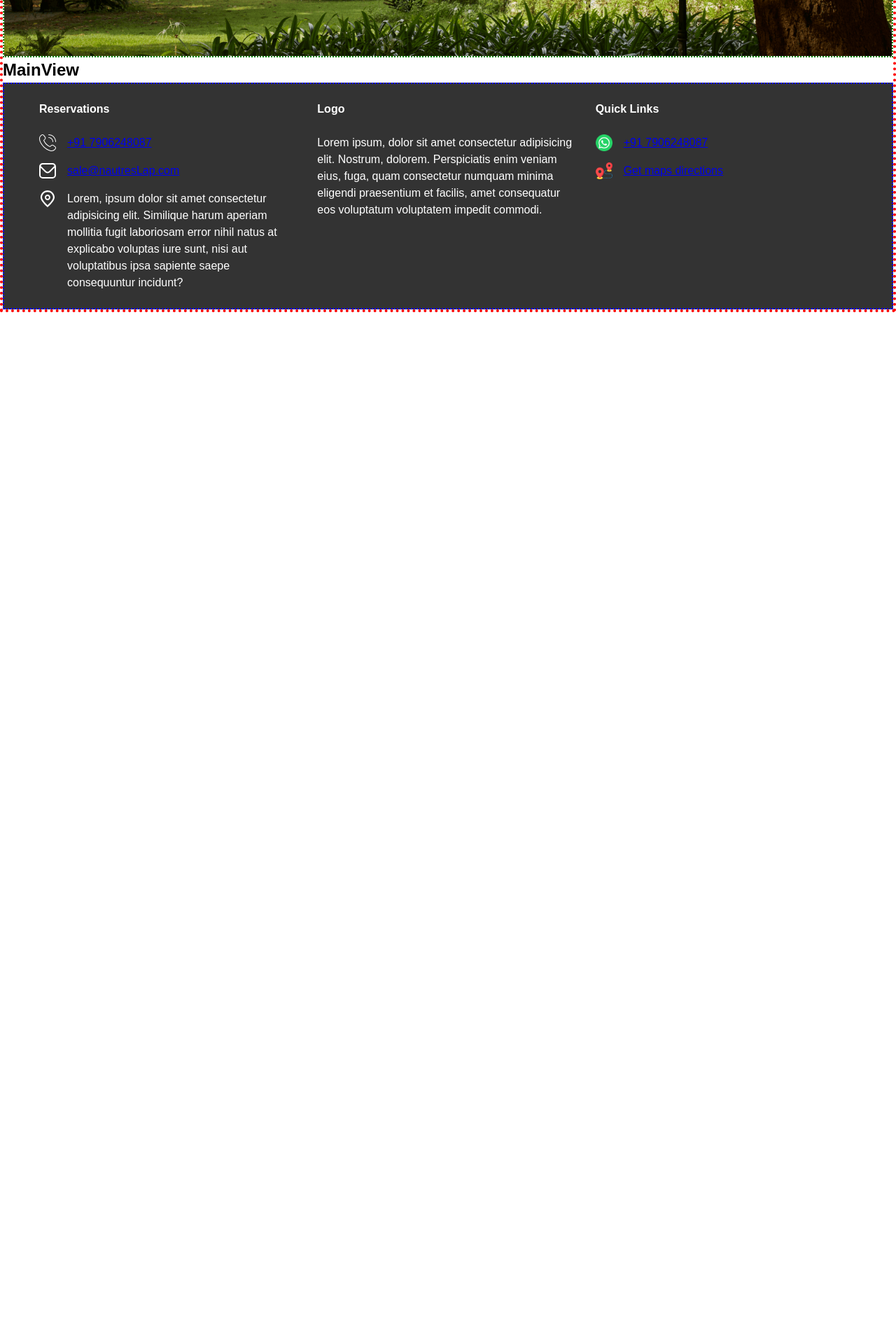
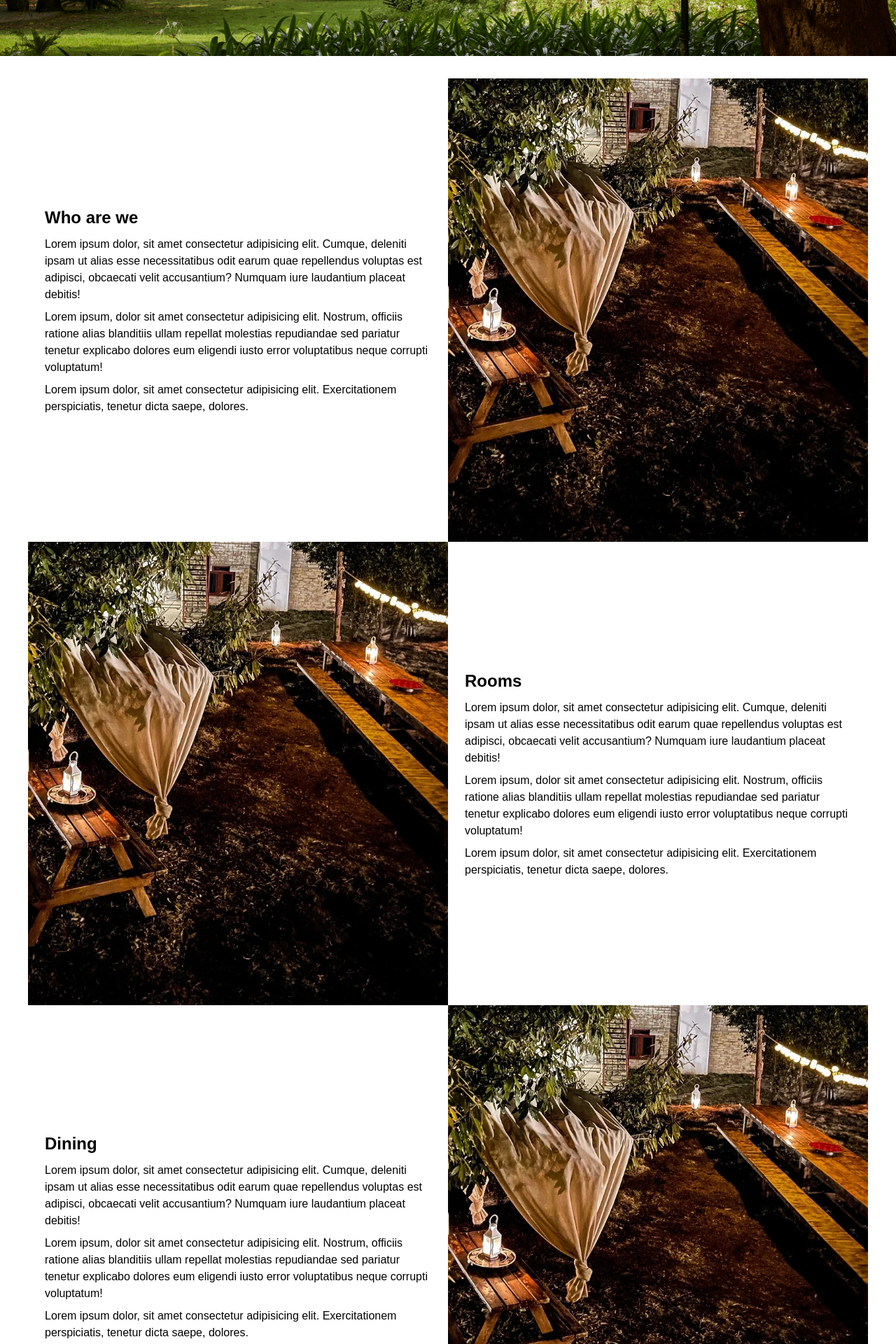
Before and after one commit to ayechico21/natures-lap, a React (Vite) app: page / in a window 1280 px wide. Shown: the part 520-2440 px from the top of the page at 70% size. Before the commit the page ends 966 px from the top, so only its background shows below. Built offline with nearby package versions, Linux system fonts and the light colour scheme.

Commit message:
basic home layout

```diff
--- a/src/App.jsx
+++ b/src/App.jsx
@@ -14,7 +14,9 @@ function App() {
 }
 
 const Wrapper = styled.div`
-  border: 4px dotted red;
+  display: flex;
+  flex-direction: column;
+  gap: 32px;
 `;
 
 export default App;
--- a/src/components/Footer.jsx
+++ b/src/components/Footer.jsx
@@ -51,7 +51,6 @@ function Footer() {
 }
 
 const Wrapper = styled.footer`
-  border: 2px dotted blue;
   background-color: hsl(0, 0%, 20%);
   color: hsl(0, 0%, 100%);
 `;
@@ -62,11 +61,16 @@ const FooterContentWrapper = styled.div`
   padding: 24px 16px;
   display: flex;
   gap: 24px;
+  color: hsl(0, 0%, 100%);
 
   & > * {
     display: flex;
     flex-direction: column;
     gap: 16px;
+  }
+
+  & a {
+    color: currentColor;
   }
 `;
 
--- a/src/components/Header.jsx
+++ b/src/components/Header.jsx
@@ -6,7 +6,7 @@ function Header() {
   console.log(url);
   return (
     <Wrapper>
-      <img src={url} alt="" />
+      <MainImage src={url} />
       <List>
         <ListItem>Home</ListItem>
         <ListItem>Rooms</ListItem>
@@ -19,32 +19,34 @@ function Header() {
 }
 
 const Wrapper = styled.header`
-  border: 2px dotted green;
   width: 100%;
 `;
 
+const MainImage = styled.img``;
+
 const List = styled.ul`
-  border: 2px dotted blue;
+  width: 100%;
   max-width: 1200px;
-
+  overflow: hidden;
   list-style: none;
   display: flex;
-  gap: 24px;
+  gap: 48px;
   padding: 8px 24px;
   position: absolute;
   top: 0;
   left: 50%;
   transform: translateX(-50%);
   color: white;
-  backdrop-filter: blur(1px);
+ /*  backdrop-filter: blur(1px); */
+ background-color: hsla(0, 0%, 0%, .3);
 `;
 
 const ListItem = styled.li`
   font-weight: 600;
+  font-size: 1.2rem;
 `;
 
 const LogoListItem = styled(ListItem)`
-  border: 2px dotted brown;
   margin: 0 auto;
 `;
 
--- a/src/components/MainView.jsx
+++ b/src/components/MainView.jsx
@@ -1,11 +1,109 @@
 import React from "react";
+import styled from "styled-components";
 
 function MainView() {
+  /* const url = new URL("/mainBg.png", import.meta.url).href; */
+  const url =
+    "/room1.webp";
   return (
-    <>
-      <h2>MainView</h2>
-    </>
+    <Wrapper>
+      <MainCard>
+        <InfoCard>
+          <h2>Who are we</h2>
+          <p>
+            Lorem ipsum dolor, sit amet consectetur adipisicing elit. Cumque,
+            deleniti ipsam ut alias esse necessitatibus odit earum quae
+            repellendus voluptas est adipisci, obcaecati velit accusantium?
+            Numquam iure laudantium placeat debitis!
+          </p>
+          <p>
+            Lorem ipsum, dolor sit amet consectetur adipisicing elit. Nostrum,
+            officiis ratione alias blanditiis ullam repellat molestias
+            repudiandae sed pariatur tenetur explicabo dolores eum eligendi
+            iusto error voluptatibus neque corrupti voluptatum!
+          </p>
+          <p>
+            Lorem ipsum dolor, sit amet consectetur adipisicing elit.
+            Exercitationem perspiciatis, tenetur dicta saepe, dolores.
+          </p>
+        </InfoCard>
+        <ImageWrapper>
+          <img src={url} />
+        </ImageWrapper>
+      </MainCard>
+      <MainCard>
+        <ImageWrapper>
+          <img src={url} />
+        </ImageWrapper>
+        <InfoCard>
+          <h2>Rooms</h2>
+          <p>
+            Lorem ipsum dolor, sit amet consectetur adipisicing elit. Cumque,
+            deleniti ipsam ut alias esse necessitatibus odit earum quae
+            repellendus voluptas est adipisci, obcaecati velit accusantium?
+            Numquam iure laudantium placeat debitis!
+          </p>
+          <p>
+            Lorem ipsum, dolor sit amet consectetur adipisicing elit. Nostrum,
+            officiis ratione alias blanditiis ullam repellat molestias
+            repudiandae sed pariatur tenetur explicabo dolores eum eligendi
+            iusto error voluptatibus neque corrupti voluptatum!
+          </p>
+          <p>
+            Lorem ipsum dolor, sit amet consectetur adipisicing elit.
+            Exercitationem perspiciatis, tenetur dicta saepe, dolores.
+          </p>
+        </InfoCard>
+      </MainCard>
+      <MainCard>
+        <InfoCard>
+          <h2>Dining</h2>
+          <p>
+            Lorem ipsum dolor, sit amet consectetur adipisicing elit. Cumque,
+            deleniti ipsam ut alias esse necessitatibus odit earum quae
+            repellendus voluptas est adipisci, obcaecati velit accusantium?
+            Numquam iure laudantium placeat debitis!
+          </p>
+          <p>
+            Lorem ipsum, dolor sit amet consectetur adipisicing elit. Nostrum,
+            officiis ratione alias blanditiis ullam repellat molestias
+            repudiandae sed pariatur tenetur explicabo dolores eum eligendi
+            iusto error voluptatibus neque corrupti voluptatum!
+          </p>
+          <p>
+            Lorem ipsum dolor, sit amet consectetur adipisicing elit.
+            Exercitationem perspiciatis, tenetur dicta saepe, dolores.
+          </p>
+        </InfoCard>
+        <ImageWrapper>
+          <img src={url} />
+        </ImageWrapper>
+      </MainCard>
+    </Wrapper>
   );
 }
 
+const Wrapper = styled.section`
+  display: flex;
+  flex-direction: column;
+`;
+const MainCard = styled.div`
+  display: flex;
+  align-items: center;
+  max-width: 1200px;
+  margin: 0 auto;
+`;
+
+const InfoCard = styled.div`
+  flex: 1 1 50%;
+  display: flex;
+  flex-direction: column;
+  gap: 8px;
+  padding: 16px 24px;
+`;
+const ImageWrapper = styled.div`
+  flex: 1 1 50%;
+  overflow: hidden;
+`;
+
 export default MainView;
```
